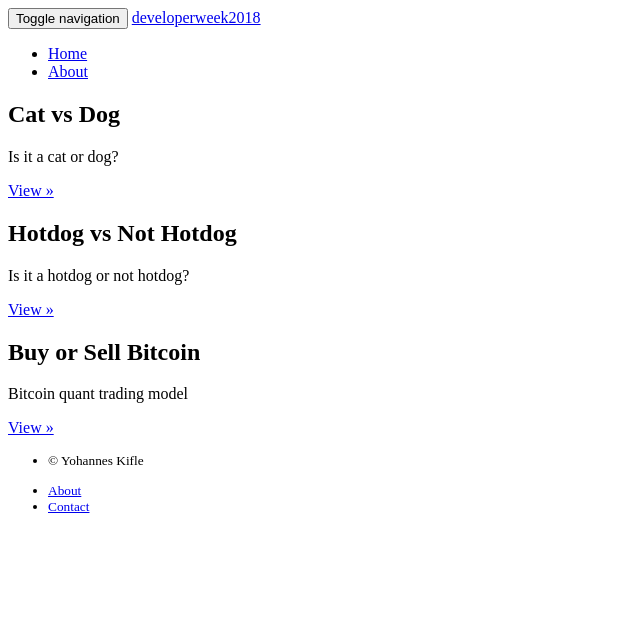
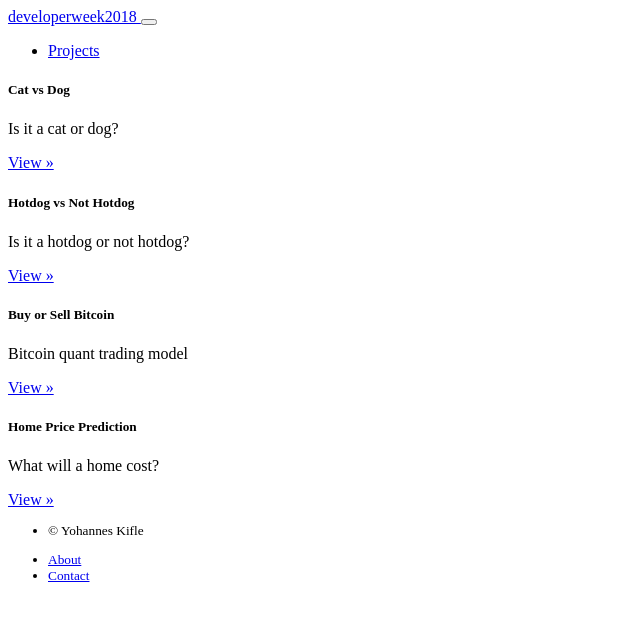
Before and after one commit to ykifle/developerweek2018, a Flask app: template developerweek2018/templates/projects/list.html in a window 1280 px wide. Shown: the top 621 px of the page, without its empty margins (0-640 px from the left). Run offline with Flask 2, Linux system fonts and the light colour scheme; the template is opened without the code that fills it, so the values that code supplies are empty; parts of the project's set-up code (start-up, migrations or seed data) failed here and were passed over.

Commit message:
Add more pages

```diff
--- a/developerweek2018/project/views.py
+++ b/developerweek2018/project/views.py
@@ -2,6 +2,7 @@
 """Project views."""
 from flask import Blueprint, render_template
 from flask_login import login_required
+import os
 
 blueprint = Blueprint('project', __name__, url_prefix='/projects', static_folder='../static')
 
@@ -9,7 +10,8 @@
 @blueprint.route('/')
 def projects():
     """List projects."""
-    return render_template('projects/list.html')
+    projects = os.listdir('workspace')
+    return render_template('projects/list.html', projects= projects)
 
 @blueprint.route('/1')
 def project():
--- a/developerweek2018/templates/experiments/show.html
+++ b/developerweek2018/templates/experiments/show.html
@@ -13,10 +13,12 @@
   </li>
 </ul>
 <div class="tab-content" id="myTabContent">
-  <div class="tab-pane fade show active" id="home" role="tabpanel" aria-labelledby="home-tab">...</div>
+  <div class="tab-pane fade show active" id="home" role="tabpanel" aria-labelledby="home-tab">
+    <iframe class="result-iframe w-100" src="/jupyter/tree" frameborder="0"></iframe>
+  </div>
   <div class="tab-pane fade" id="profile" role="tabpanel" aria-labelledby="profile-tab">...</div>
   <div class="tab-pane fade results" id="contact" role="tabpanel" aria-labelledby="contact-tab">
-    <iframe id="result-iframe" height="500px" class="w-100" src="/tb" frameborder="0"></iframe>
+    <iframe class="result-iframe w-100" src="/tb" frameborder="0"></iframe>
   </div>
 </div>
 
--- a/developerweek2018/templates/layout.html
+++ b/developerweek2018/templates/layout.html
@@ -31,10 +31,7 @@
 {% include "nav.html" %}
 {% endwith %}
 
-<header>{% block header %}{% endblock %}</header>
-<div class="{% block content_class %}container{% endblock content_class %}">
-
-  <div role="main">
+<div class="body-content">
   {% with messages = get_flashed_messages(with_categories=true) %}
   {% if messages %}
   <div class="row">
@@ -51,8 +48,6 @@
   {% endwith %}
 
   {% block content %}{% endblock %}
-  </div>
-
 </div><!-- end container -->
 
 {% include "footer.html" %}
--- a/developerweek2018/templates/nav.html
+++ b/developerweek2018/templates/nav.html
@@ -1,48 +1,15 @@
 
-<nav class="navbar navbar-inverse navbar-fixed-top" role="navigation">
-  <div class="container">
-
-  <!-- Brand and toggle get grouped for better mobile display -->
-  <div class="navbar-header">
-    <button type="button" class="navbar-toggle" data-toggle="collapse" data-target=".navbar-ex1-collapse">
-      <span class="sr-only">Toggle navigation</span>
-      <span class="icon-bar"></span>
-      <span class="icon-bar"></span>
-      <span class="icon-bar"></span>
-    </button>
-    <a class="navbar-brand" href="{{ url_for('public.home') }}">
-
-      developerweek2018
-
-    </a>
-  </div>
+<nav class="navbar navbar-expand-lg navbar-light bg-light" role="navigation">
+  <a class="navbar-brand" href="{{ url_for('public.home') }}">
+    developerweek2018
+  </a>
+  <button class="navbar-toggler" type="button" data-toggle="collapse" data-target="#navbarSupportedContent" aria-controls="navbarSupportedContent" aria-expanded="false" aria-label="Toggle navigation">
+    <span class="navbar-toggler-icon"></span>
+  </button>
   <!-- Collect the nav links, forms, and other content for toggling -->
-  <div class="collapse navbar-collapse navbar-ex1-collapse">
-    <ul class="nav navbar-nav">
-      <li><a href="{{ url_for('public.home') }}">Home</a></li>
-      <li><a href="{{ url_for('public.about') }}">About</a></li>
+  <div class="collapse navbar-collapse">
+    <ul class="navbar-nav">
+      <li class="nav-item"><a class="nav-link" href="{{ url_for('project.projects') }}">Projects</a></li>
     </ul>
-    {% if current_user and current_user.is_authenticated %}
-    <ul class="nav navbar-nav navbar-right">
-        <li>
-            <p class="navbar-text"><a class="navbar-link" href="{{ url_for('user.members') }}">Logged in as {{ current_user.username }}</a></p>
-        </li>
-        <li><a class="navbar-link" href="{{ url_for('public.logout') }}"><i class="fa fa-sign-out"></i></a></li>
-
-    </ul>
-    {% elif form %}
-    <ul class="nav navbar-nav navbar-right">
-      <li><a href="{{ url_for('public.register') }}">Create account</a></li>
-    </ul>
-    <form id="loginForm" method="POST" class="navbar-form form-inline navbar-right" action="/" role="login">
-      <input type="hidden" name="csrf_token" value="{{ csrf_token() }}"/>
-      <div class="form-group">
-        {{ form.username(placeholder="Username", class_="form-control") }}
-        {{ form.password(placeholder="Password", class_="form-control") }}
-      </div>
-      <button type="submit" class="btn btn-default">Log in</button>
-    </form>
-    {% endif %}
   </div><!-- /.navbar-collapse -->
-  </div><!-- /.container -->
 </nav>
--- a/developerweek2018/templates/projects/list.html
+++ b/developerweek2018/templates/projects/list.html
@@ -1,22 +1,46 @@
 
 {% extends "layout.html" %}
+{% block body_class %}projects{% endblock %}
 {% block content %}
-<div class="body-content">
-  <div class="row">
-    <div class="col-lg-4">
-      <h2><i class="fa fa-flask"></i> Cat vs Dog</h2>
-      <p>Is it a cat or dog?</p>
-      <p><a class="btn btn-default" href="/experiments/1">View &raquo;</a></p>
+<div class="container">
+  <div class="row py-3">
+    <div class="col-4">
+      <div class="card">
+        <div class="card-body">
+          <h5 class="card-title"><i class="fa fa-flask"></i> Cat vs Dog</h5>
+          <p class="card-text">Is it a cat or dog?</p>
+          <a class="btn btn-primary" href="/projects/1">View &raquo;</a>
+        </div>
+      </div>
     </div>
-    <div class="col-lg-4">
-      <h2><i class="fa fa-flask"></i> Hotdog vs Not Hotdog</h2>
-      <p>Is it a hotdog or not hotdog?</p>
-      <p><a class="btn btn-default" href="/experiments/1">View &raquo;</a></p>
+    <div class="col-4">
+      <div class="card">
+        <div class="card-body">
+          <h5 class="card-title"><i class="fa fa-flask"></i> Hotdog vs Not Hotdog</h5>
+          <p class="card-text">Is it a hotdog or not hotdog?</p>
+          <a class="btn btn-primary" href="/projects/1">View &raquo;</a>
+        </div>
+      </div>
    </div>
-    <div class="col-lg-4">
-      <h2><i class="fa fa-flask"></i> Buy or Sell Bitcoin</h2>
-      <p>Bitcoin quant trading model</p>
-      <p><a class="btn btn-default" href="/experiments/1">View &raquo;</a></p>
+    <div class="col-4">
+      <div class="card">
+        <div class="card-body">
+          <h5 class="card-title"><i class="fa fa-flask"></i> Buy or Sell Bitcoin</h5>
+          <p class="card-text">Bitcoin quant trading model</p>
+          <a class="btn btn-primary" href="/projects/1">View &raquo;</a>
+        </div>
+      </div>
+    </div>
+  </div><!-- /.row -->
+  <div class="row py-3">
+    <div class="col-4">
+      <div class="card">
+        <div class="card-body">
+          <h5 class="card-title"><i class="fa fa-flask"></i> Home Price Prediction</h5>
+          <p class="card-text">What will a home cost?</p>
+          <a class="btn btn-primary" href="/projects/1">View &raquo;</a>
+        </div>
+      </div>
     </div>
   </div><!-- /.row -->
 </div>
```
Also changed, not shown: assets/css/style.css (+16 -43 lines), developerweek2018/templates/projects/show.html (+17 -9 lines), 1 other file. Lines whose indentation alone changed are shown as unchanged.
